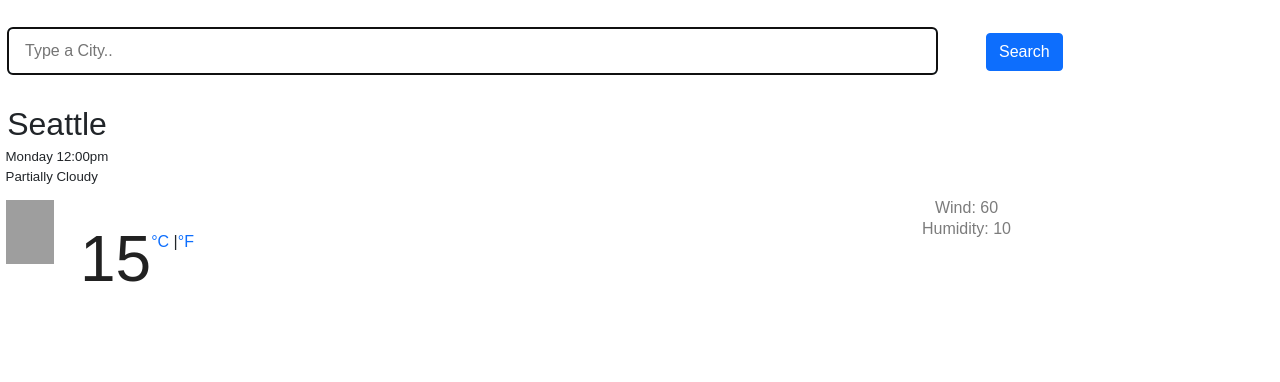
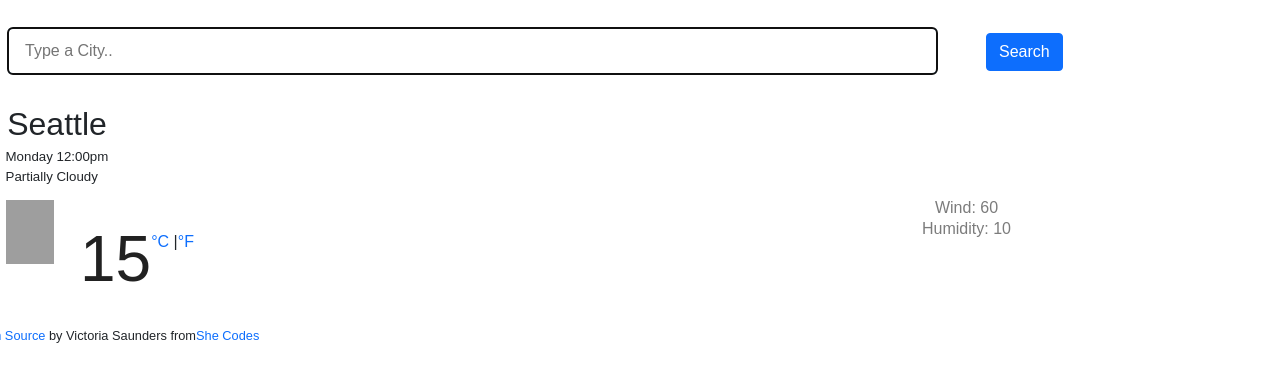
Before and after one commit to BestLifeEver/codesandbox-export, a React app: page / in a window 1280 px wide. Shown: the top 382 px of the page. Built offline with nearby package versions, Linux system fonts and the light colour scheme; grey boxes are pictures that could not be loaded.

Commit message:
Update Weather.css and Weather.js

```diff
--- a/src/Weather.css
+++ b/src/Weather.css
@@ -27,6 +27,8 @@ h4 {
   margin-left: 0;
   padding-left: -2em;
 }
+h5 {font-size: 80%;
+margin-top: 40px;}
 ul {
   padding-left: -1em;
   margin: 0 0 10px;
@@ -99,3 +101,4 @@ input.search-bar {
   margin-left: 15px;
   padding-left: 1rem;
 }
+.textDecoration {text-decoration: none;}
--- a/src/Weather.js
+++ b/src/Weather.js
@@ -73,6 +73,7 @@ export default function Weather() {
                     °F
                   </a>
                 </span>
+             <h5 ><a className="textDecoration" href="https://gt2gzj-3000.preview.csb.app/">Open Source</a> by Victoria Saunders from<a className="textDecoration" href="/">She Codes</a></h5>
               </div>
             </div>
           </div>
```
Also changed, not shown: 1 other file.
